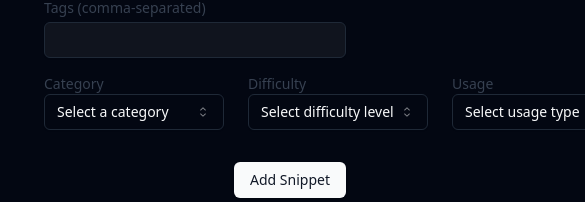
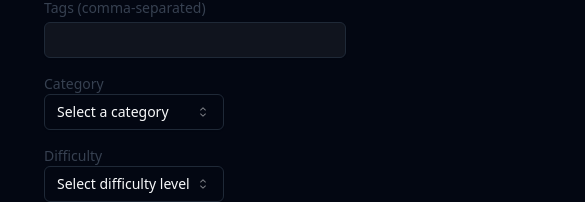
Before and after one commit to notsoocool/codecache, a Next.js app: page /addsnippets in a window 390 px wide. Shown: the part 594-796 px from the top of the page, 585 px wide, since content can reach past the window. Built offline with nearby package versions, Linux system fonts and the light colour scheme; no server answers.

Commit message:
fix addSnippet responsiveness

```diff
--- a/app/(dashboard)/addsnippets/page.tsx
+++ b/app/(dashboard)/addsnippets/page.tsx
@@ -70,7 +70,7 @@ export default function AddSnippet() {
 	};
 
 	return (
-			<div className="p-8">
+			<div className="w-full p-8">
 				<h1 className="text-4xl font-bold mb-6">Add New Snippet</h1>
 				<form onSubmit={handleSubmit} className="space-y-4">
 					<div>
@@ -158,7 +158,7 @@ export default function AddSnippet() {
 							className="mt-1"
 						/>
 					</div>
-					<div className="flex gap-6">
+					<div className="flex gap-4 flex-wrap">
 						<div>
 							<label
 								htmlFor="category"
@@ -250,7 +250,7 @@ export default function AddSnippet() {
 					</div>
 
 					<div className=" flex justify-end">
-						<Button type="submit" className="mt-4">
+						<Button type="submit" className="mt-4 hover:border hover:border-gray-50 hover:text-gray-50 hover:bg-transparent activer:border active:border-blue-500">
 							Add Snippet
 						</Button>
 					</div>
```
Also changed, not shown: 1 other file (tests, documents, lock files or other folders).
